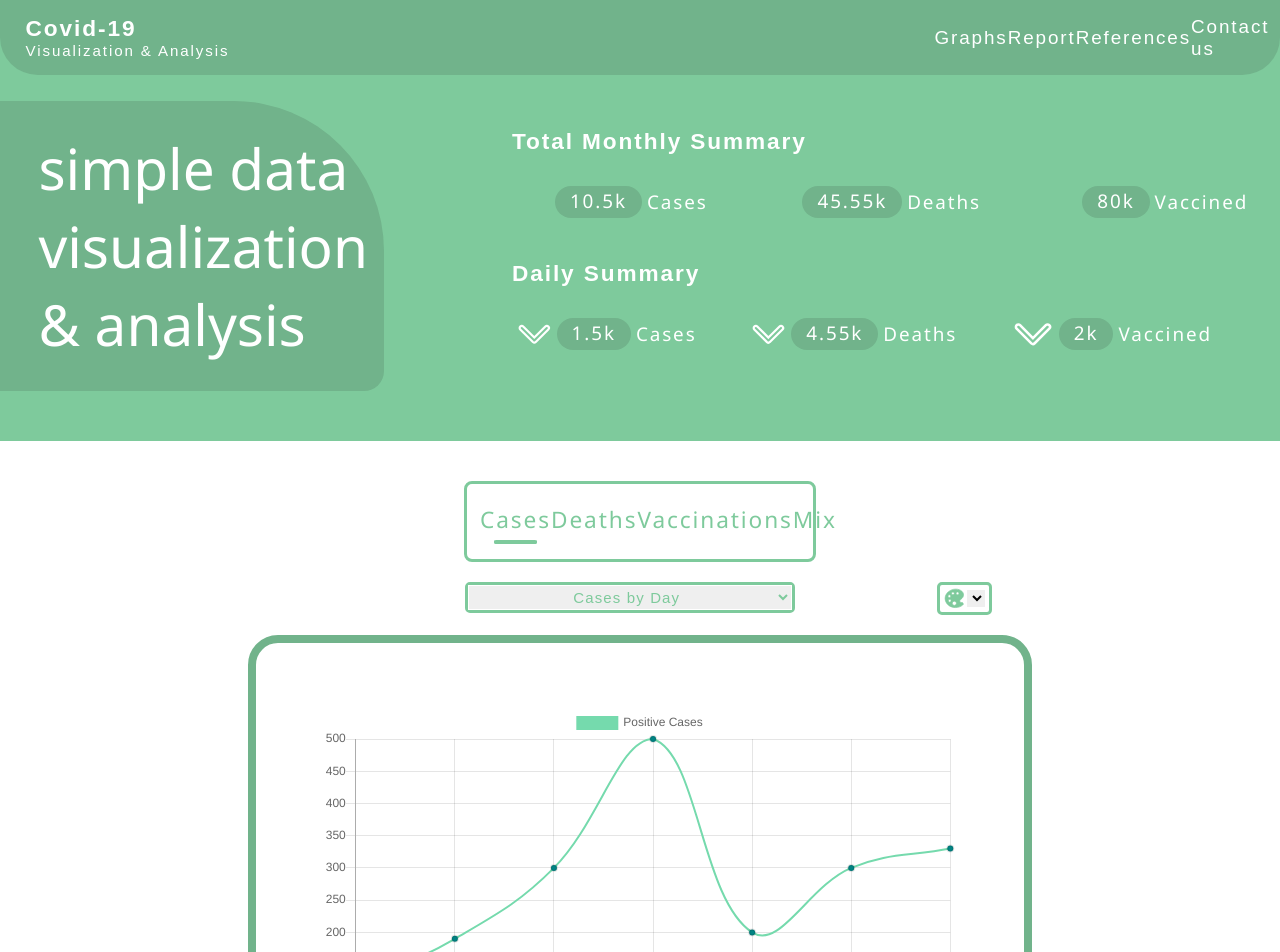
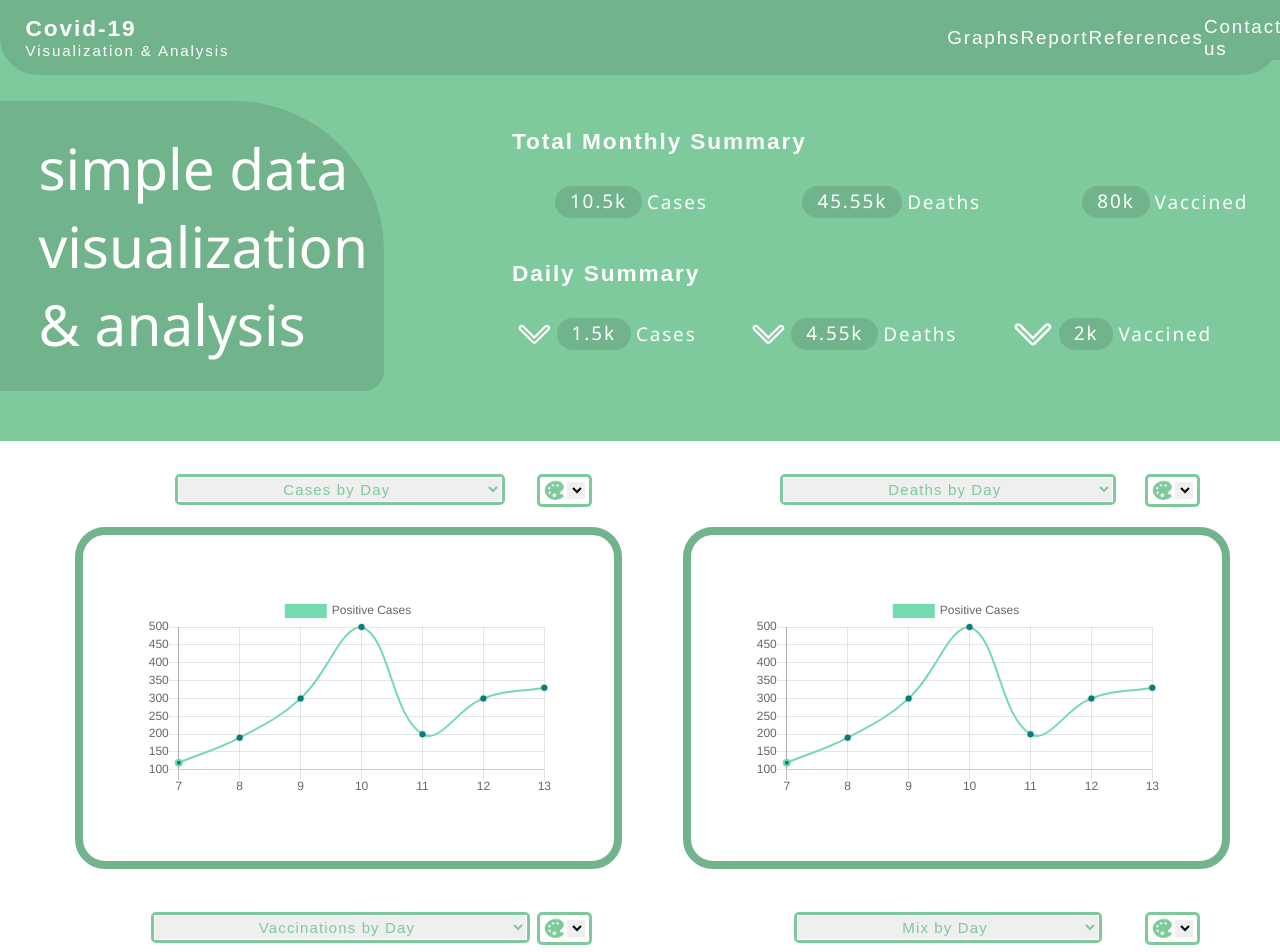
Before and after one commit to dcanalsPoly/Capstone, a React (Create React App) app in the folder my-app/frontend/: page / in a window 1280 px wide. Shown: the top 952 px of the page. Built offline with nearby package versions, Linux system fonts and the light colour scheme.

Commit message:
updated UI of graphs (haven't fixed the logic)

```diff
--- a/my-app/frontend/src/App.css
+++ b/my-app/frontend/src/App.css
@@ -1,4 +1,5 @@
 .App {
+  width: 100%;
   display: flex;
   flex-flow: column wrap;
   justify-content: center;
--- a/my-app/frontend/src/components/Content.css
+++ b/my-app/frontend/src/components/Content.css
@@ -3,18 +3,37 @@
   height: auto;
   display: flex;
   justify-content: center;
+  align-items: center;
   flex-flow: column nowrap;
-  align-items: center;
   padding-top: 20px;
 }
 
-.contentRow {
-  width: 55%;
+.graphOptions {
+  width: 90%;
   display: flex;
   flex-direction: row;
   justify-content: space-between;
 }
 
 .span {
-  width: 5%;
+  width: 18%;
 }
+
+.graphRow {
+  width: 95%;
+  display: flex;
+  flex-direction: row;
+  justify-content: center;
+}
+
+.graphColumn {
+  width: 100%;
+  display: flex;
+  flex-direction: column;
+  justify-content: center;
+}
+
+.padding {
+  padding-top: 10px;
+  padding-bottom: 10px;
+}
--- a/my-app/frontend/src/components/Content.js
+++ b/my-app/frontend/src/components/Content.js
@@ -220,17 +220,55 @@ function Content() {
     //
     //Graph Tab
     //
-    const [tabType, setTabType] = useState("Cases");
+    //const [tabType, setTabType] = useState("Cases");
 
 
     return <div className="content">
-        <GraphTab setTabType={setTabType}/>
-        <div className="contentRow">
-            <span className="span"></span>
-            <GraphSelector tabType={tabType} graphType={graphTypeState} setGraphType={setGraphTypeState}/>
-            <ColorblindButton setLightColor={setLightColor} setNormalColor={setNormalColor} setDarkColor={setDarkColor} setLineColor={setLineColor}/>
+        {/* <GraphTab setTabType={setTabType}/> */}
+
+        <div className="graphRow padding">
+            {/*Cases*/}
+            <div className="graphColumn">
+                <div className="graphOptions">
+                    <span className="span"></span>
+                    <GraphSelector tabType={"Cases"} graphType={graphTypeState} setGraphType={setGraphTypeState}/>
+                    <ColorblindButton setLightColor={setLightColor} setNormalColor={setNormalColor} setDarkColor={setDarkColor} setLineColor={setLineColor}/>
+                </div>
+                <Graph graph={graphKind} xAxis={graphXAxis} yAxis={graphYAxis} Label={graphLabel} colors={graphKind === "pie" ? pieColorAmount() : lineAndBarColorAmount} lineColor={lineColor}/>
+            </div>
+
+            {/*Deaths*/}
+            <div className="graphColumn">
+                <div className="graphOptions">
+                    <span className="span"></span>
+                    <GraphSelector tabType={"Deaths"} graphType={graphTypeState} setGraphType={setGraphTypeState}/>
+                    <ColorblindButton setLightColor={setLightColor} setNormalColor={setNormalColor} setDarkColor={setDarkColor} setLineColor={setLineColor}/>
+                </div>
+                <Graph graph={graphKind} xAxis={graphXAxis} yAxis={graphYAxis} Label={graphLabel} colors={graphKind === "pie" ? pieColorAmount() : lineAndBarColorAmount} lineColor={lineColor}/>
+            </div>
         </div>
-        <Graph graph={graphKind} xAxis={graphXAxis} yAxis={graphYAxis} Label={graphLabel} colors={graphKind === "pie" ? pieColorAmount() : lineAndBarColorAmount} lineColor={lineColor}/>
+
+        <div className="graphRow padding">
+            {/*Vaccinations*/}
+            <div className="graphColumn">
+                <div className="graphOptions">
+                    <span className="span"></span>
+                    <GraphSelector tabType={"Vaccinations"} graphType={graphTypeState} setGraphType={setGraphTypeState}/>
+                    <ColorblindButton setLightColor={setLightColor} setNormalColor={setNormalColor} setDarkColor={setDarkColor} setLineColor={setLineColor}/>
+                </div>
+                <Graph graph={graphKind} xAxis={graphXAxis} yAxis={graphYAxis} Label={graphLabel} colors={graphKind === "pie" ? pieColorAmount() : lineAndBarColorAmount} lineColor={lineColor}/>
+            </div>
+
+            {/*Mix*/}
+            <div className="graphColumn">
+                <div className="graphOptions">
+                    <span className="span"></span>
+                    <GraphSelector tabType={"Mix"} graphType={graphTypeState} setGraphType={setGraphTypeState}/>
+                    <ColorblindButton setLightColor={setLightColor} setNormalColor={setNormalColor} setDarkColor={setDarkColor} setLineColor={setLineColor}/>
+                </div>
+                <Graph graph={graphKind} xAxis={graphXAxis} yAxis={graphYAxis} Label={graphLabel} colors={graphKind === "pie" ? pieColorAmount() : lineAndBarColorAmount} lineColor={lineColor}/>
+            </div>
+        </div>
     </div>
 }
 export default Content;
--- a/my-app/frontend/src/components/Graph.css
+++ b/my-app/frontend/src/components/Graph.css
@@ -1,10 +1,9 @@
 .graph {
-  width: 50%;
-  height: auto;
+  width: auto;
+  height: 50%;
+  padding: 10%;
   display: flex;
   justify-content: center;
-  flex-flow: column nowrap;
-  padding: 5%;
   border-radius: 30px;
   border: 8px solid #71b38b;
   margin: 20px 5% 20px 5%;
--- a/my-app/frontend/src/components/Menu.css
+++ b/my-app/frontend/src/components/Menu.css
@@ -1,5 +1,5 @@
 .menuRow {
-  width: 25vw;
+  width: 25%;
   display: flex;
   justify-content: space-between;
   align-content: center;
--- a/my-app/frontend/src/index.css
+++ b/my-app/frontend/src/index.css
@@ -1,4 +1,5 @@
 body {
+  width: 100%;
   background-color: #f1e7e3;
   font-family: -apple-system, BlinkMacSystemFont, "Segoe UI", "Roboto", "Oxygen",
     "Ubuntu", "Cantarell", "Fira Sans", "Droid Sans", "Helvetica Neue",
```
